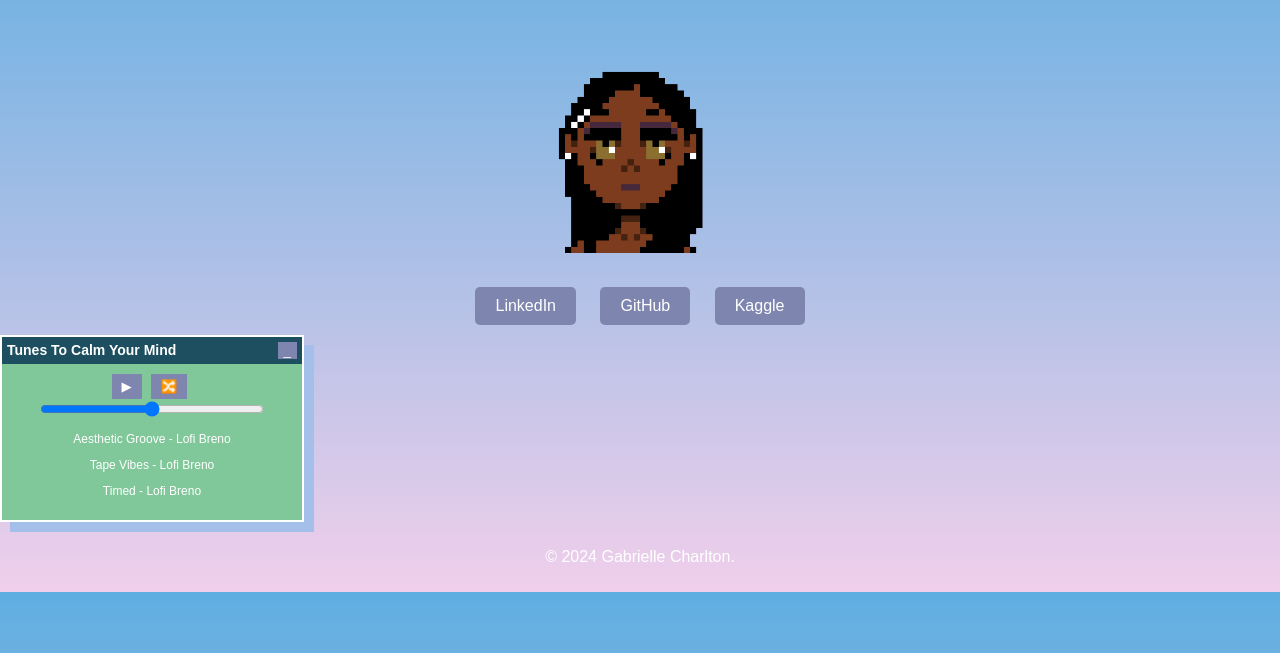
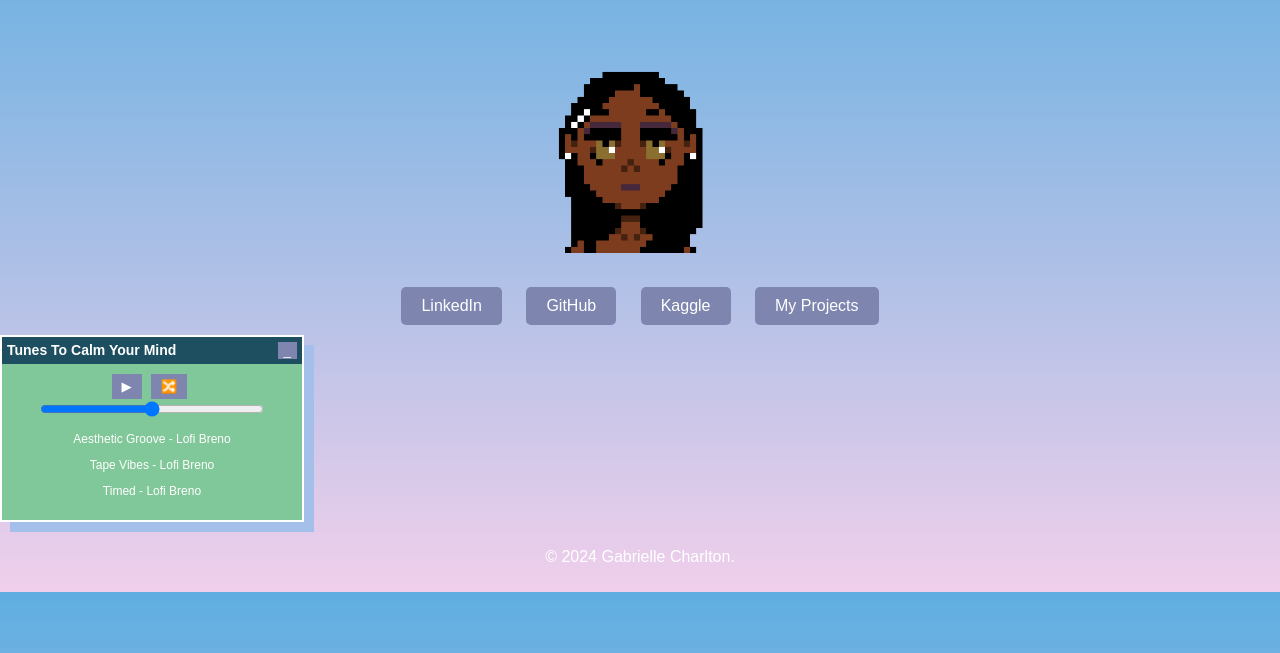
Before and after one commit to gabcharlton/gabcharlton.github.io, a plain HTML site: page index.html in a window 1280 px wide. Shown: the part 121-774 px from the top of the page. Drawn offline with Linux system fonts and the light colour scheme.

Commit message:
Update index.html

```diff
--- a/index.html
+++ b/index.html
@@ -19,6 +19,7 @@
       <a href="https://www.linkedin.com/in/gabcharlton/" class="btn">LinkedIn</a>
       <a href="https://github.com/gabcharlton" class="btn">GitHub</a>
       <a href="https://www.kaggle.com/gabriellecharlton" class="btn">Kaggle</a>
+      <a href="https://www.kaggle.com/gabriellecharlton" class="btn">My Projects</a>
     </section>
   </main>
 
```
